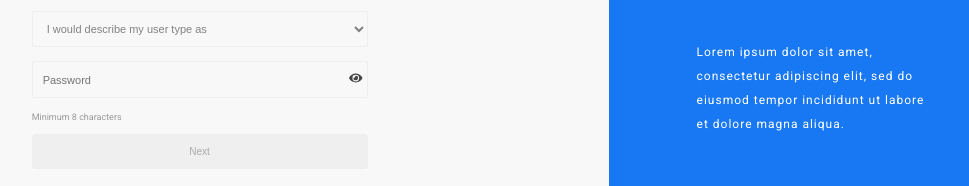
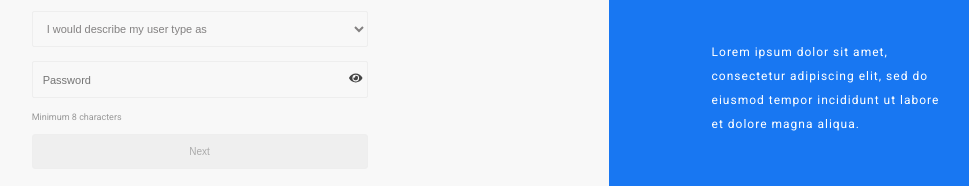
Before and after one commit to JayKowski/incsub-evaluation, a website built with webpack: page dist/index.html in a window 1280 px wide. Shown: the part 354-540 px from the top of the page, without its empty margins (210-1179 px from the left). Built offline with nearby package versions, Linux system fonts and the light colour scheme.

Commit message:
modified paragraph width

```diff
--- a/scss/index.scss
+++ b/scss/index.scss
@@ -141,7 +141,7 @@
                                     text-align: center;
                                 }
                                 p {
-                                    margin-top: 20%;
+                                    margin: 20% auto 0;
                                     font-size: 12px;
                                     letter-spacing: 1px;
                                     line-height: 24px;
```
Also changed, not shown: scss/index.css, 1 other file.
